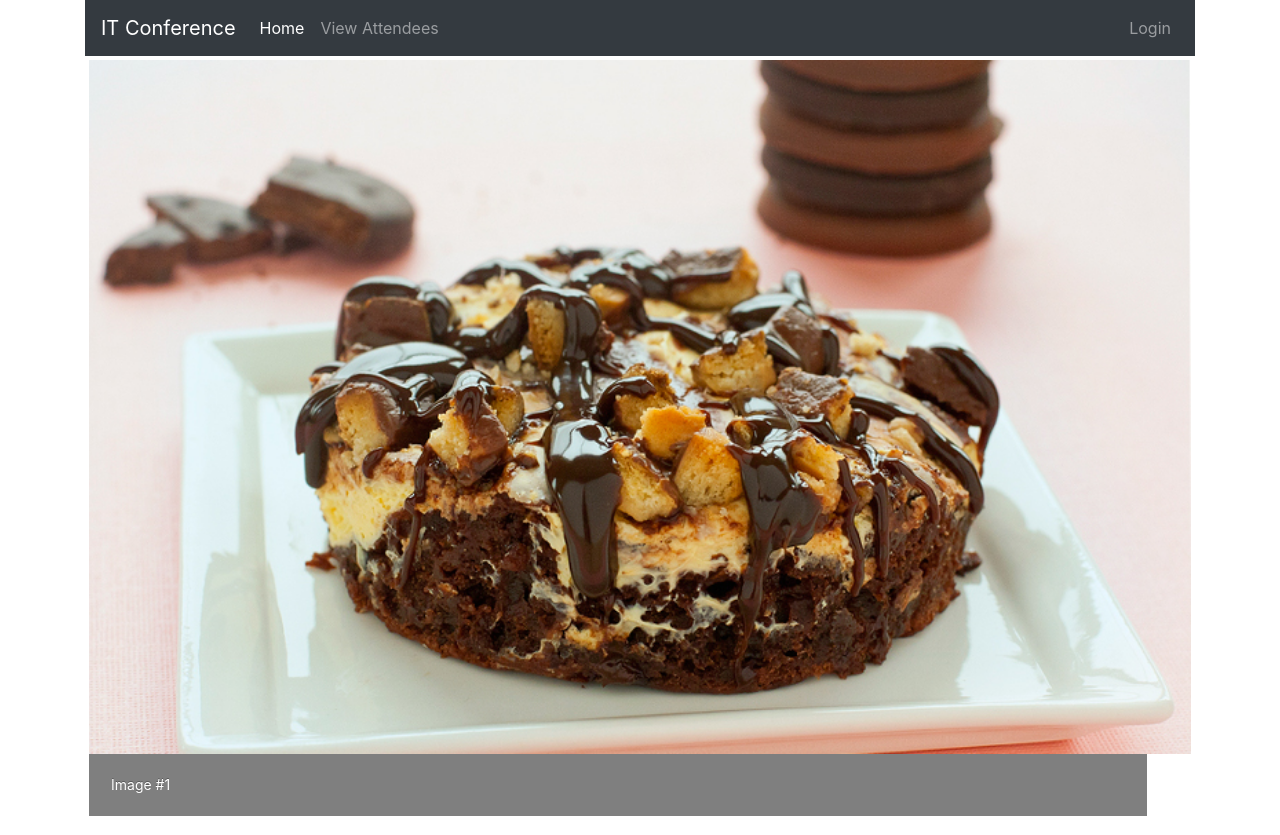
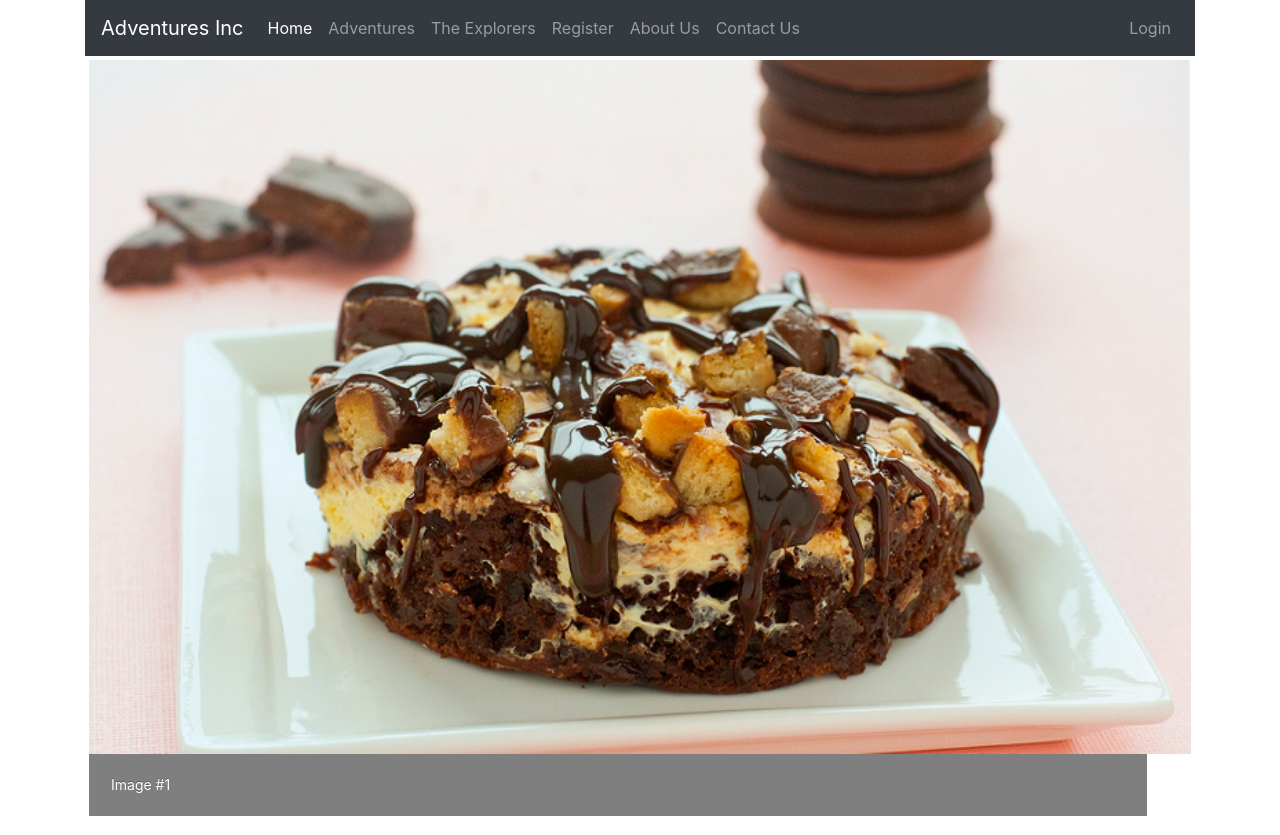
Before and after one commit to YanickGit/adventures_inc, a PHP site: page /index.php in a window 1280 px wide. Shown: the top 835 px of the page. Run offline with PHP 8.4, Linux system fonts and the light colour scheme; some libraries are stand-ins or nearby versions.

Commit message:
Update header.php

```diff
--- a/includes/header.php
+++ b/includes/header.php
@@ -49,14 +49,18 @@
 
   <!-- Navigation Bar -->
     <nav class="navbar navbar-expand-lg navbar-dark bg-dark">
-      <a class="navbar-brand" href="index.php">IT Conference</a>
+      <a class="navbar-brand" href="index.php">Adventures Inc</a>
       <button class="navbar-toggler" type="button" data-toggle="collapse" data-target="#navbarNavAltMarkup" aria-controls="navbarNavAltMarkup" aria-expanded="false" aria-label="Toggle navigation">
         <span class="navbar-toggler-icon"></span>
       </button>
       <div class="collapse navbar-collapse" id="navbarNavAltMarkup">
         <div class="navbar-nav mr-auto">
           <a class="nav-link active" href="index.php">Home<span class="sr-only">(current)</span></a>
-          <a class="nav-link" href="viewrecords.php">View Attendees</a>
+          <a class="nav-link" href="#">Adventures</a>
+          <a class="nav-link" href="#">The Explorers</a>
+          <a class="nav-link" href="#">Register</a>
+          <a class="nav-link" href="#">About Us</a>
+          <a class="nav-link" href="#">Contact Us</a>
         </div>
         <div class="navbar-nav ml-auto">
             <?php
```
